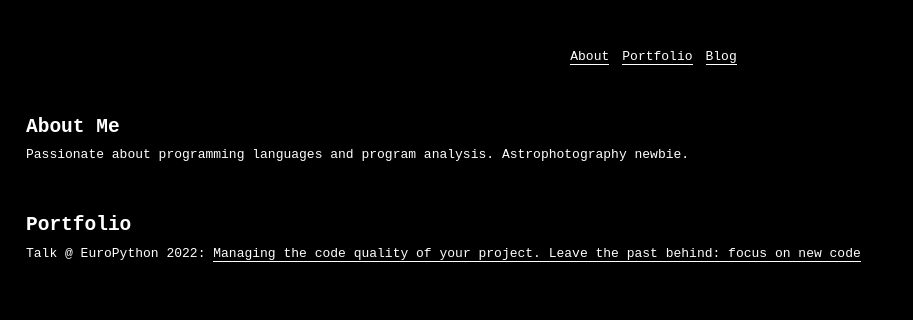
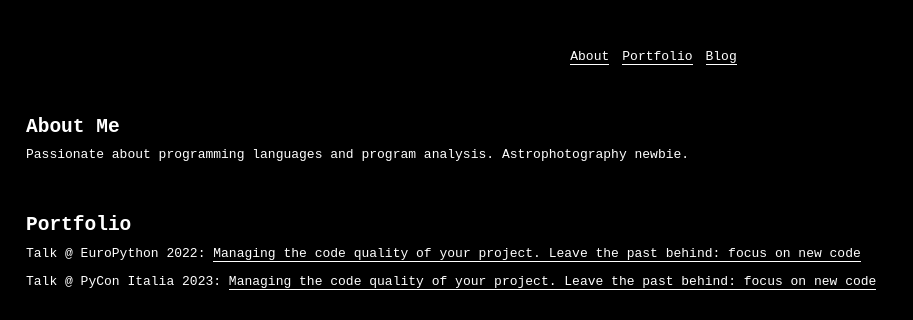
Before and after one commit to andreaguarino/personal-website, a plain HTML site: page index.html in a window 1280 px wide. Shown: the part 179-499 px from the top of the page, without its empty margins (0-913 px from the left). Drawn offline with nearby package versions, Linux system fonts and the light colour scheme.

Commit message:
Add PyCon IT talk, Add padding to Portfolio items

```diff
--- a/index.html
+++ b/index.html
@@ -38,6 +38,13 @@
           focus on new code</a
         >
       </p>
+      <p>
+        Talk @ PyCon Italia 2023:
+        <a href="https://www.youtube.com/watch?v=2oz2oZwvOyw"
+          >Managing the code quality of your project. Leave the past behind:
+          focus on new code</a
+        >
+      </p>
     </section>
     <section id="contact">
       <ul class="contact-icons">
--- a/style.css
+++ b/style.css
@@ -81,6 +81,10 @@ h2 {
     margin-bottom: 0.5em;
 }
 
+#portfolio > p {
+    padding-bottom: 1em;
+}
+
 /* Style the footer */
 footer {
     text-align: center;
```
